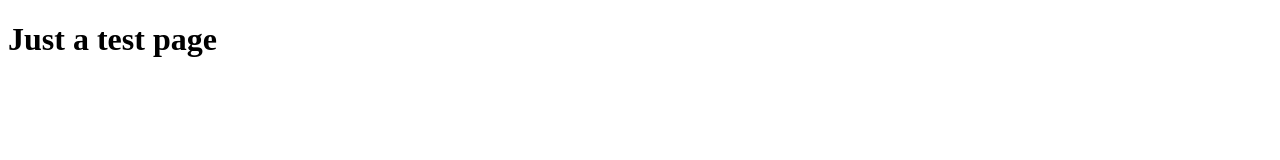
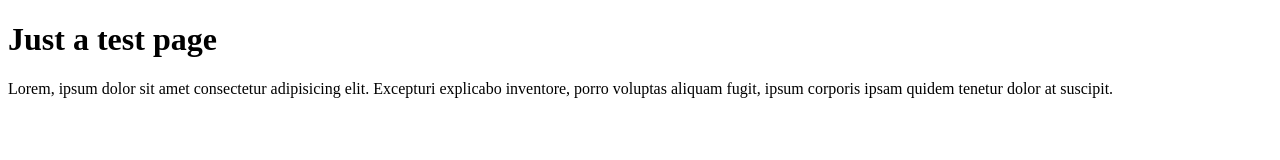
Before and after one commit to sauravkumar3031/practise, a plain HTML site: page index.html in a window 1280 px wide. Drawn offline with Linux system fonts and the light colour scheme.

Commit message:
new para added

```diff
--- a/index.html
+++ b/index.html
@@ -8,6 +8,7 @@
 <body>
 
     <h1>Just a test page</h1>
+    <p>Lorem, ipsum dolor sit amet consectetur adipisicing elit. Excepturi explicabo inventore, porro voluptas aliquam fugit, ipsum corporis ipsam quidem tenetur dolor at suscipit.</p>
 
 </body>
 </html>
```
